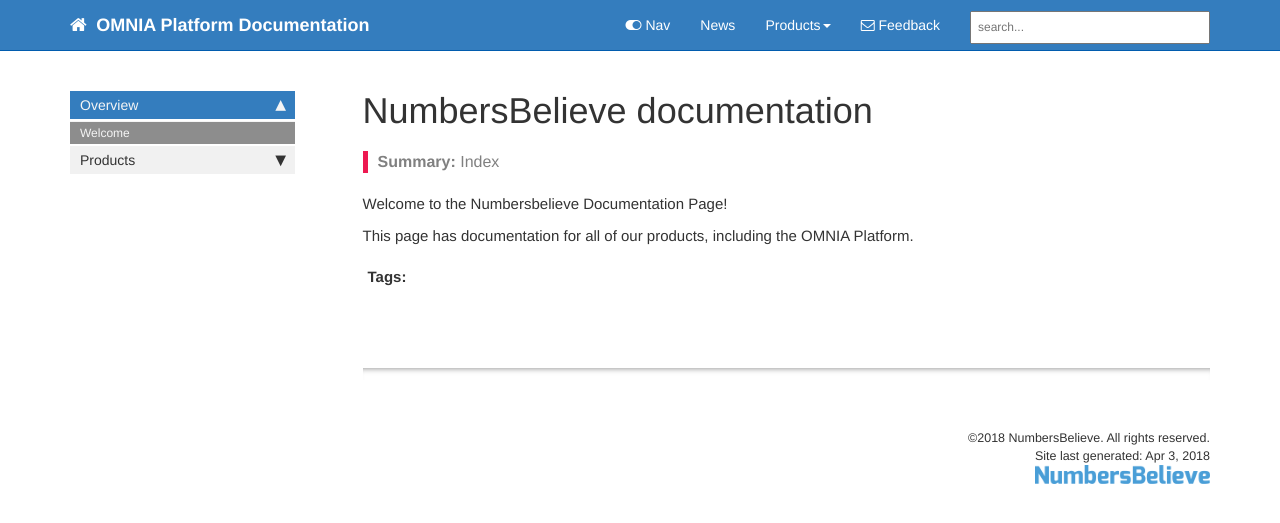
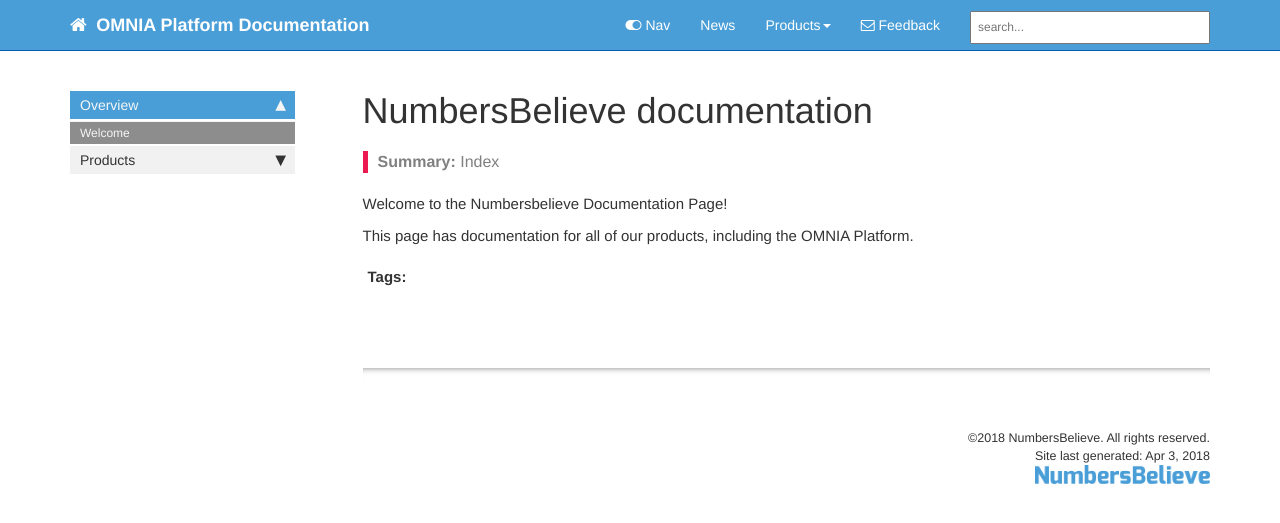
Before and after one commit to daniel8lopes/omnia3, a Jekyll site: the page built from docs/index.md, in a window 1280 px wide. Shown: the top 523 px of the page. Built offline with Jekyll 4.4.1, drawn with Linux system fonts in a browser that asks for light colours; nearby versions of some CDN libraries; comment, search, counter and statistics services are not loaded.

Commit message:
Adapt primary colors to match NB site theme

```diff
--- a/docs/css/theme-blue.css
+++ b/docs/css/theme-blue.css
@@ -14,7 +14,7 @@ h4 {color: #808080; }
 }
 
 .nav > li.active > a {
-    background-color: #347DBE;
+    background-color: #499ED7;
 }
 
 .nav > li > a:hover {
@@ -22,7 +22,7 @@ h4 {color: #808080; }
 }
 
 div.navbar-collapse .dropdown-menu > li > a:hover {
-    background-color: #347DBE;
+    background-color: #499ED7;
 }
 
 .nav li.thirdlevel > a {
@@ -38,7 +38,7 @@ a[data-toggle="tooltip"] {
 }
 
 .navbar-inverse {
-    background-color: #347DBE;
+    background-color: #499ED7;
     border-color: #015CAE;
 }
 .navbar-inverse .navbar-nav>li>a, .navbar-inverse .navbar-brand {
```
